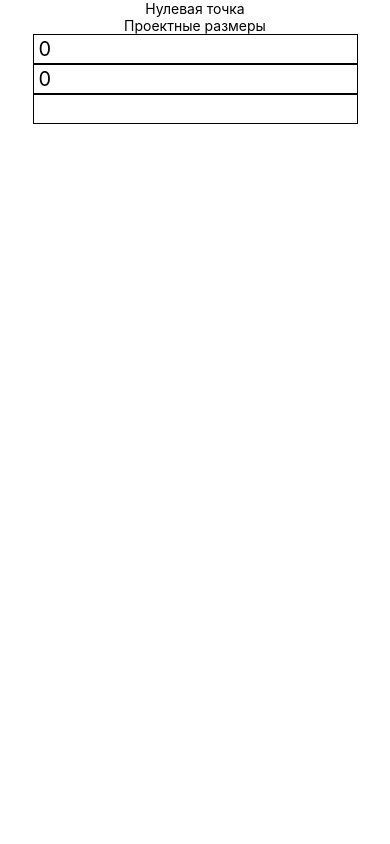
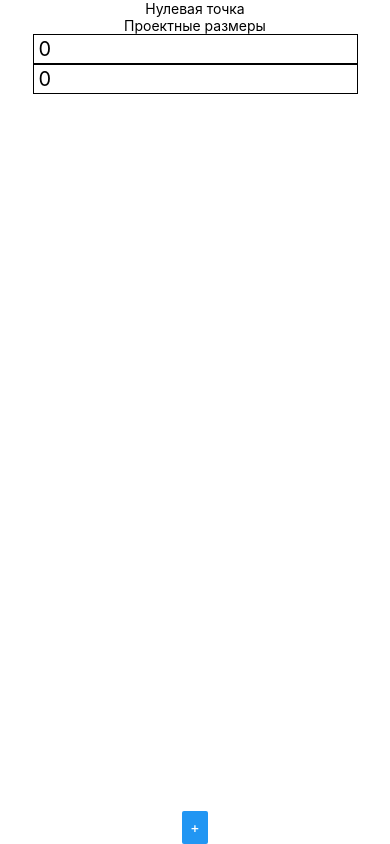
Before and after one commit to alexamy/leveler-table-app, a React Native app: screen / in a window 390 px wide. Built offline with nearby package versions, Linux system fonts and the light colour scheme.

Commit message:
add plus button

```diff
--- a/src/Root.tsx
+++ b/src/Root.tsx
@@ -1,7 +1,7 @@
 import { StatusBar } from 'expo-status-bar';
 import { observer } from 'mobx-react-lite';
 import { useContext } from 'react';
-import { ScrollView, StyleSheet, Text, TextInput, View } from 'react-native';
+import { Button, ScrollView, StyleSheet, Text, TextInput, View } from 'react-native';
 import { StoreContext } from './store';
 
 const styles = StyleSheet.create({
@@ -50,14 +50,11 @@ export const Root = observer(function() {
       />
       <ScrollView>
         {inputs}
-        <TextInput
-          testID={`input-size-${store.sizes.length}`}
-          style={styles.input}
-          keyboardType='numeric'
-          textAlign='right'
-          onChangeText={text => store.setSize(text, store.sizes.length)}
-        />
       </ScrollView>
+      <Button
+        onPress={() => store.addSize()}
+        title='+'
+      />
       <StatusBar style='auto' />
     </View>
   );
--- a/src/store.ts
+++ b/src/store.ts
@@ -7,8 +7,8 @@ export const Store = types
     zero: types.optional(types.integer, 0),
   })
   .actions(self => ({
-    addSize(size: string) {
-      self.sizes.push(toInteger(size));
+    addSize() {
+      self.sizes.push(0);
     },
     setSize(size: string, idx: number) {
       self.sizes[idx] = toInteger(size);
```
Also changed, not shown: 1 other file (tests, documents, lock files or other folders).
